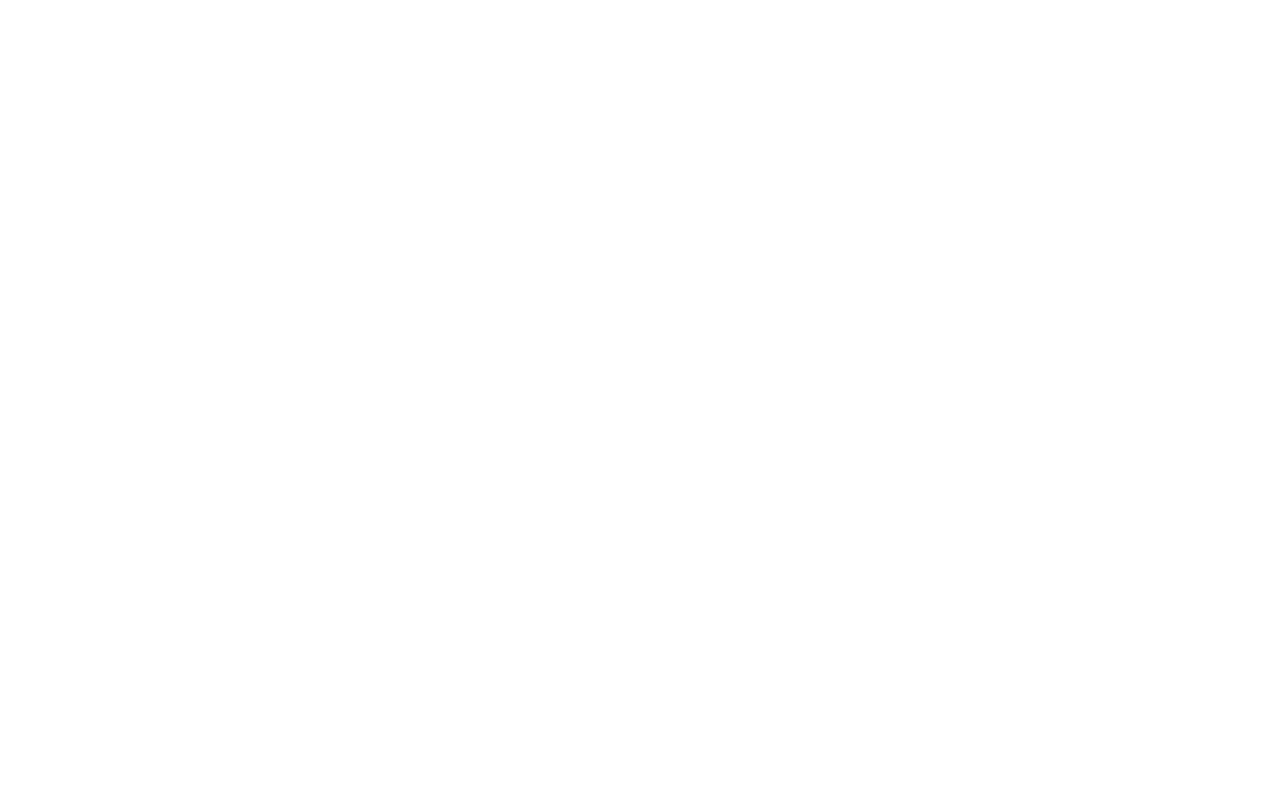
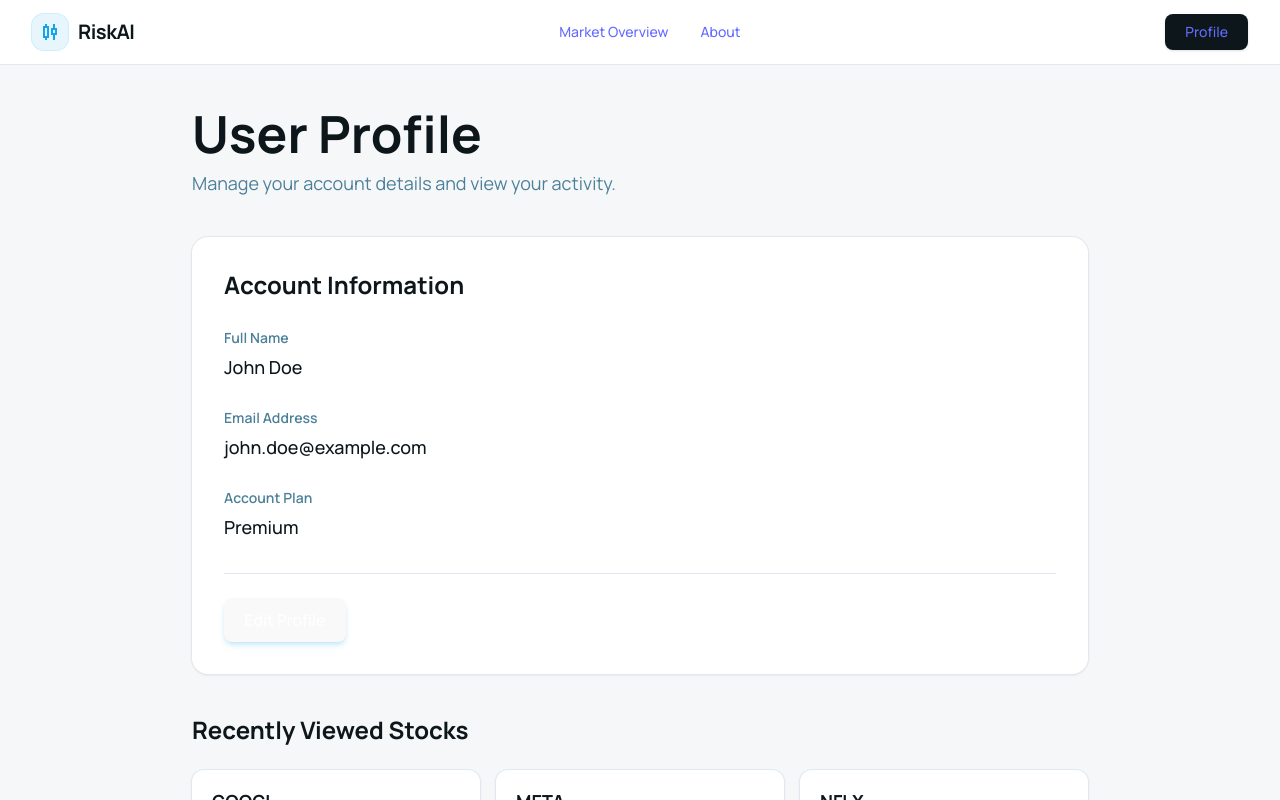
Before and after one commit to Anubha0308/risk-analyzer, a React (Vite) app in the folder animation-main/: page /profile in a window 1280 px wide. Before the commit this address had no page. Built offline with nearby package versions, Linux system fonts and the light colour scheme.

Commit message:
Added profile.jsx (non functional)

```diff
--- a/animation-main/src/App.jsx
+++ b/animation-main/src/App.jsx
@@ -8,6 +8,7 @@ import Home from "./components/home.jsx";
 import SellAdvice from "./graphs/selladvice.jsx";
 import About from "./components/About.jsx";
 import MarketOverview from "./components/MarketOverview.jsx";
+import Profile from "./components/Profile.jsx";
 
 function App() {
   return (
@@ -20,6 +21,7 @@ function App() {
         <Route path="/selladvice" element={<SellAdvice />} />
         <Route path="/about" element={<About />} />
         <Route path="/market-overview" element={<MarketOverview />} />
+        <Route path="/profile" element={<Profile />} />
       </Routes>
     </BrowserRouter>
   );
--- /dev/null
+++ b/animation-main/src/components/Profile.jsx
@@ -0,0 +1,126 @@
+import React from 'react';
+import { Link } from 'react-router-dom';
+
+const Header = () => (
+    <header className="sticky top-0 z-50 w-full border-b border-slate-200 dark:border-slate-800 bg-white/95 dark:bg-[#0d171b]/95 backdrop-blur-md">
+      <div className="mx-auto max-w-7xl px-4 sm:px-6 lg:px-8">
+        <div className="flex h-16 items-center justify-between">
+          <div className="flex items-center gap-2.5">
+              <Link to="/" className="flex items-center gap-2.5">
+                <div className="flex h-9 w-9 items-center justify-center rounded-xl bg-[#13a4ec]/10 text-[#13a4ec] ring-1 ring-[#13a4ec]/20">
+                    <span className="material-symbols-outlined text-xl">candlestick_chart</span>
+                </div>
+                <span className="text-xl font-bold tracking-tight text-[#0d171b] dark:text-white" style={{ fontFamily: "Manrope, sans-serif" }}>
+                    RiskAI
+                </span>
+            </Link>
+          </div>
+          <nav className="hidden md:flex items-center gap-8">
+            <Link to="/market-overview" className="text-sm font-semibold text-[#4c809a] hover:text-[#13a4ec] transition-colors dark:text-slate-300 dark:hover:text-white" style={{ fontFamily: "Manrope, sans-serif" }}>
+              Market Overview
+            </Link>
+            <Link to="/about" className="text-sm font-semibold text-[#4c809a] hover:text-[#13a4ec] transition-colors dark:text-slate-300 dark:hover:text-white" style={{ fontFamily: "Manrope, sans-serif" }}>
+              About
+            </Link>
+          </nav>
+          <div className="flex items-center gap-3">
+            <Link to="/profile"
+              className="flex items-center justify-center rounded-lg bg-[#0d171b] dark:bg-slate-800 px-5 py-2 text-sm font-bold text-white shadow-sm hover:bg-[#1a2830] dark:hover:bg-slate-700 transition-all"
+              style={{ fontFamily: "Manrope, sans-serif" }}
+            >
+              Profile
+            </Link>
+          </div>
+        </div>
+      </div>
+    </header>
+  );
+
+// For demonstration, using a placeholder. In a real app, this might come from props or context.
+const recentlyViewedStocks = [
+  { symbol: 'GOOGL', name: 'Alphabet Inc.' },
+  { symbol: 'META', name: 'Meta Platforms, Inc.' },
+  { symbol: 'NFLX', name: 'Netflix, Inc.' },
+];
+
+const StockCard = ({ symbol, name }) => (
+    <div className="group relative flex flex-col overflow-hidden rounded-xl bg-white dark:bg-slate-800/50 p-5 shadow-sm ring-1 ring-slate-200 dark:ring-slate-700 transition-all duration-300">
+        <div className="flex items-start justify-between">
+            <div className="flex flex-col">
+                <h3 className="text-lg font-bold text-[#0d171b] dark:text-white leading-tight">{symbol}</h3>
+                <p className="text-xs text-[#4c809a] dark:text-slate-400 mt-0.5">{name}</p>
+            </div>
+            <Link to={`/selladvice`} state={{ symbol: symbol }} className="text-sm font-semibold text-[#13a4ec] opacity-0 group-hover:opacity-100 transition-opacity">
+                Analyze
+            </Link>
+        </div>
+    </div>
+);
+
+
+function Profile() {
+  return (
+    <div
+      className="bg-[#f6f7f8] dark:bg-[#0d171b] text-[#0d171b] dark:text-white min-h-screen flex flex-col antialiased"
+      style={{ fontFamily: "Manrope, sans-serif" }}
+    >
+      <Header />
+      <main className="flex-grow p-6 sm:p-10">
+        <div className="mx-auto max-w-4xl">
+          <div className="mb-10">
+            <h1 className="text-4xl font-bold text-[#0d171b] dark:text-white mb-2">
+              User Profile
+            </h1>
+            <p className="text-[#4c809a] dark:text-slate-400 text-lg">
+              Manage your account details and view your activity.
+            </p>
+          </div>
+
+          {/* User Information Section */}
+          <div className="bg-white dark:bg-slate-800/50 rounded-2xl p-8 shadow-sm ring-1 ring-slate-200 dark:ring-slate-700 mb-10">
+            <h2 className="text-2xl font-bold mb-6">
+              Account Information
+            </h2>
+            <div className="space-y-6">
+                <div>
+                    <label className="text-sm font-semibold text-[#4c809a] dark:text-slate-400">Full Name</label>
+                    <p className="mt-1 text-lg font-medium text-[#0d171b] dark:text-white">John Doe</p>
+                </div>
+                <div>
+                    <label className="text-sm font-semibold text-[#4c809a] dark:text-slate-400">Email Address</label>
+                    <p className="mt-1 text-lg font-medium text-[#0d171b] dark:text-white">john.doe@example.com</p>
+                </div>
+                 <div>
+                    <label className="text-sm font-semibold text-[#4c809a] dark:text-slate-400">Account Plan</label>
+                    <p className="mt-1 text-lg font-medium text-[#0d171b] dark:text-white">Premium</p>
+                </div>
+            </div>
+             <div className="mt-8 pt-6 border-t border-slate-200 dark:border-slate-700">
+                <button className="inline-flex items-center justify-center rounded-lg bg-[#13a4ec] hover:bg-[#0f8ac4] px-5 py-2.5 text-sm font-bold text-white shadow-md shadow-[#13a4ec]/20 transition-all">
+                    Edit Profile
+                </button>
+             </div>
+          </div>
+
+          {/* Recently Viewed Stocks Section */}
+          <div>
+            <h2 className="text-2xl font-bold mb-6">
+              Recently Viewed Stocks
+            </h2>
+            {recentlyViewedStocks.length > 0 ? (
+                <div className="grid grid-cols-1 sm:grid-cols-2 lg:grid-cols-3 gap-4">
+                    {recentlyViewedStocks.map(stock => <StockCard key={stock.symbol} {...stock} />)}
+                </div>
+            ) : (
+                <div className="text-center py-12 px-6 bg-white dark:bg-slate-800/50 rounded-2xl ring-1 ring-slate-200 dark:ring-slate-700">
+                    <p className="text-[#4c809a] dark:text-slate-400">You haven't viewed any stocks yet.</p>
+                </div>
+            )}
+          </div>
+        </div>
+      </main>
+    </div>
+  );
+}
+
+export default Profile;
```
